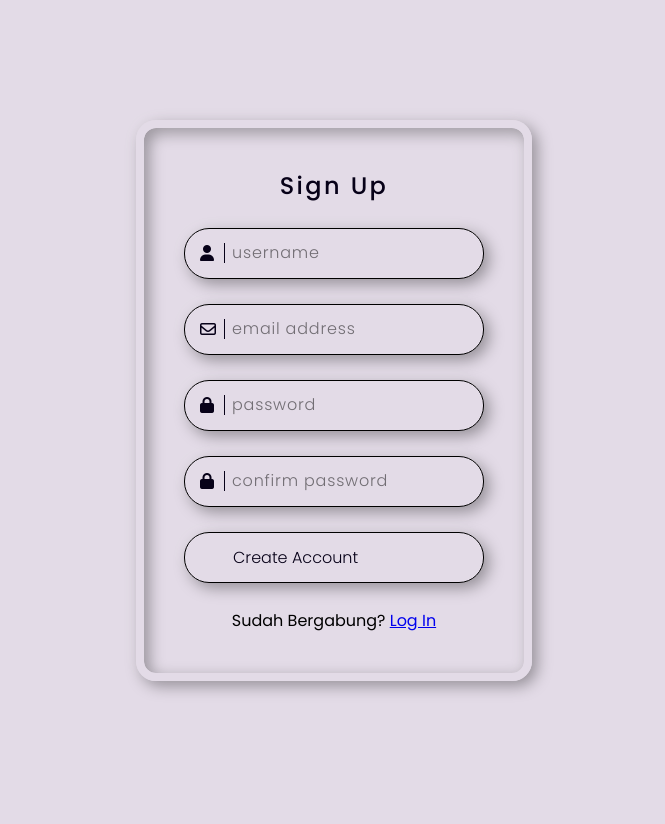
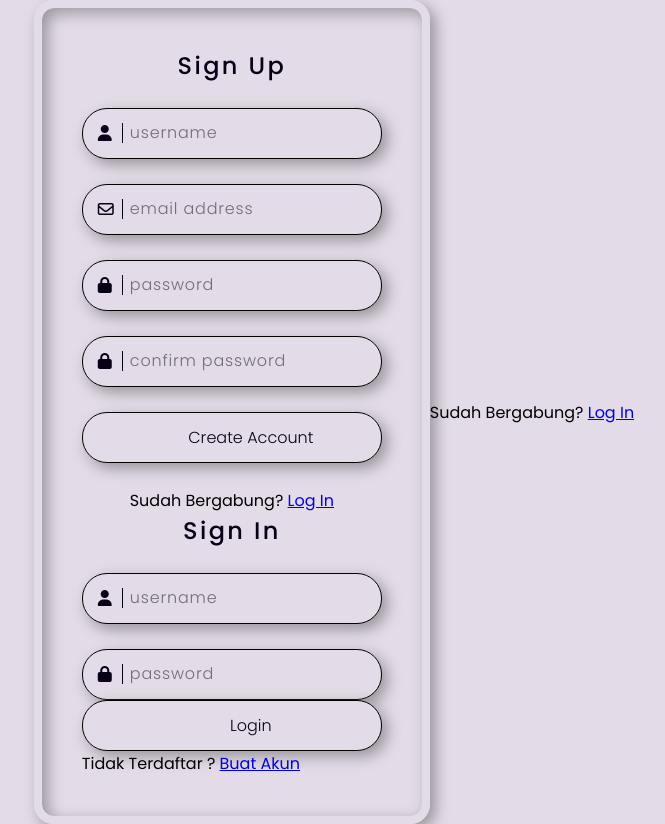
Before and after one commit to Rayendipramudya/login, a plain HTML site: page index.html in a window 1280 px wide. Shown: the whole page, without its empty margins (306-971 px from the left). Before the commit the page ends 800 px from the top, so only its background shows below. Drawn offline with Linux system fonts and the light colour scheme.

Commit message:
Update index.html

```diff
--- a/index.html
+++ b/index.html
@@ -30,8 +30,31 @@
                     <span>confirm password</span>
                 </div>
                 <div class="inputBox">
-                    <input type="sumbit" value="Create Account">
+                    <input type="submit" value="Create Account">
                 </div>
+                <p>Sudah Bergabung? <a href ="#" class="login">Log In</a></p>
+            </div>
+
+            <div class="form signin">
+                <h2>Sign In</h2>
+                <div class="inputBox">
+                    <input type="text" required="required">
+                    <i class="fa-sharp fa-solid fa-user"></i>
+                    <span>username</span>
+                </div>
+                <div class="inputBox">
+                    <input type="password" required="required">
+                    <i class="fa-solid fa-lock"></i>
+                    <span>password</span>
+                <div class="inputBox">
+                    <input type="submit" value="Login">
+                    </div>
+                <p>Tidak Terdaftar ? <a href="#" class="create">Buat Akun</a></p>
+                </div>
+            </div>
+        </div>
+    </body>
+</html>
                 <p>Sudah Bergabung? <a href ="#" class="login">Log In</a></p>
             </div>
         </div>
```
